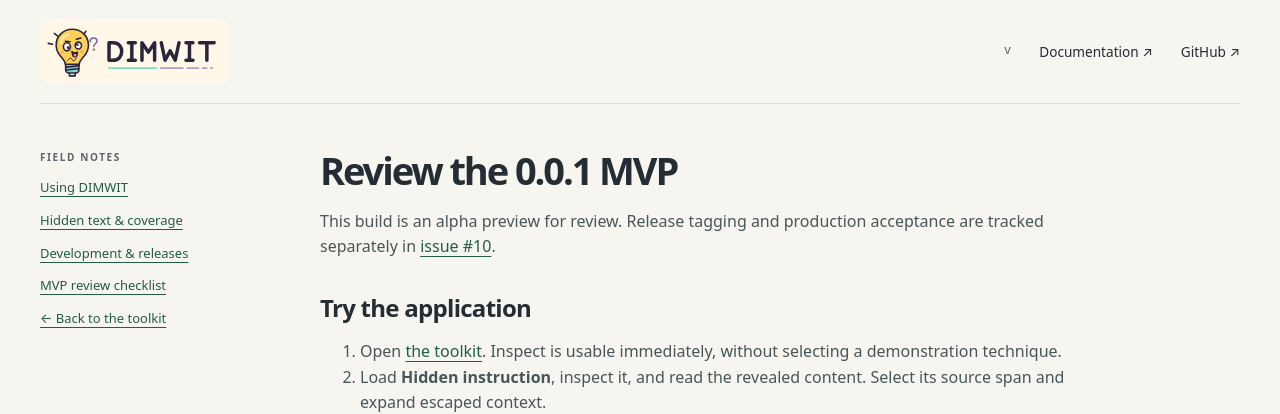
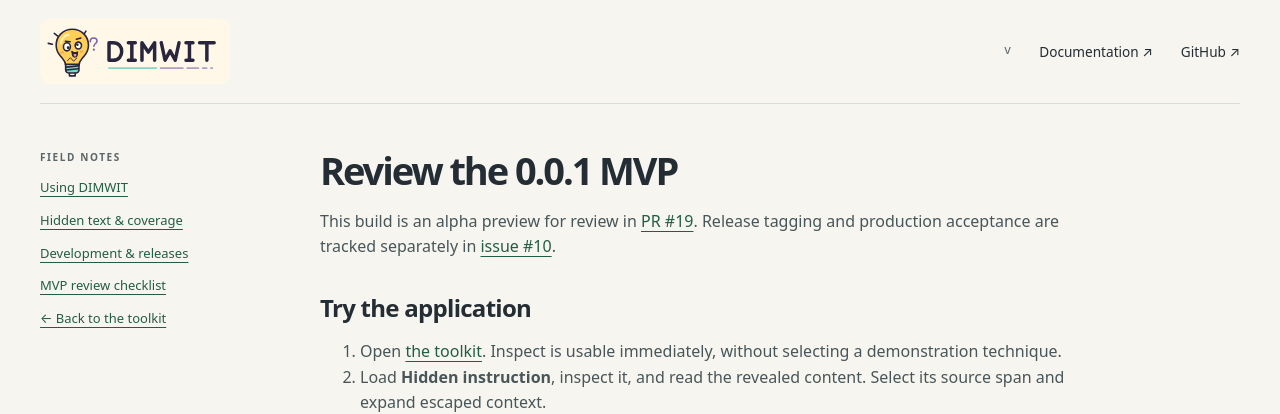
Before and after one commit to squinky86/DIMWIT, a Jekyll site: the page built from docs/review.md, in a window 1280 px wide. Shown: the top 414 px of the page. Built offline with Jekyll 4.4.1, drawn with Linux system fonts in a browser that asks for light colours.

Commit message:
Link MVP review and release tracking

```diff
--- a/docs/review.md
+++ b/docs/review.md
@@ -4,7 +4,7 @@ permalink: /docs/review/
 ---
 # Review the 0.0.1 MVP
 
-This build is an alpha preview for review. Release tagging and production acceptance are tracked separately in [issue #10](https://github.com/squinky86/DIMWIT/issues/10).
+This build is an alpha preview for review in [PR #19](https://github.com/squinky86/DIMWIT/pull/19). Release tagging and production acceptance are tracked separately in [issue #10](https://github.com/squinky86/DIMWIT/issues/10).
 
 ## Try the application
 
```
Also changed, not shown: docs/roadmap.md (+1 -1 lines), README.md.
